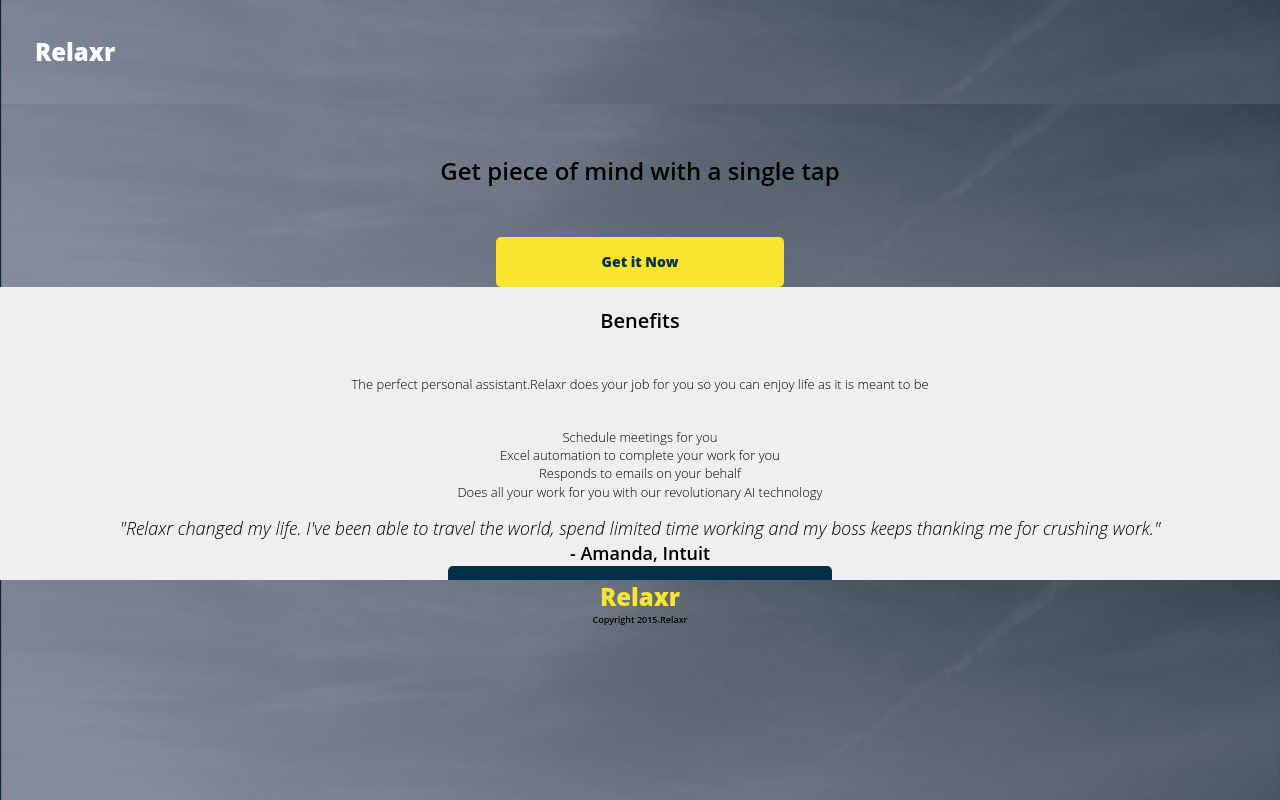
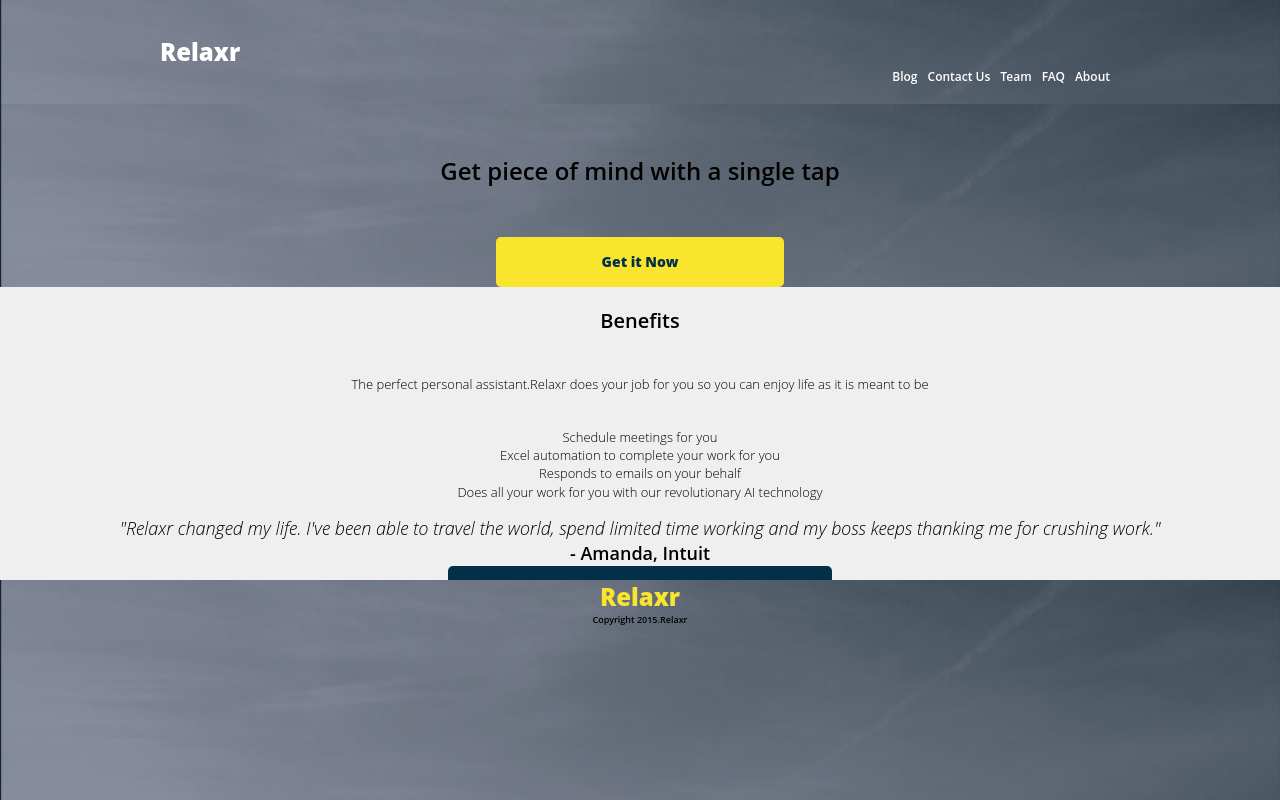
Before and after one commit to MichelleOconnor87/week-2-assignment, a plain HTML site: page index.html in a window 1280 px wide. Drawn offline with Linux system fonts and the light colour scheme; a small style sheet from the web is missing.

Commit message:
added nav bar with blog link
nav bar with link to blog

```diff
--- a/index.html
+++ b/index.html
@@ -19,7 +19,16 @@
 	<body>
 
 		<header>
-			<h1 class="logo">Relaxr</h1>
+			<div class="container">
+				<h1 class="logo">Relaxr</h1>
+				<ul class="nav">
+					<li><a href="index.html">About</li></a>
+					<li><a href="#">FAQ</li></a>
+					<li><a href="#">Team</li></a>
+					<li><a href="#">Contact Us</li></a>
+					<li><a href="blog.html">Blog</li></a>
+				</ul>
+			</div>
 		</header>
 
 
```
